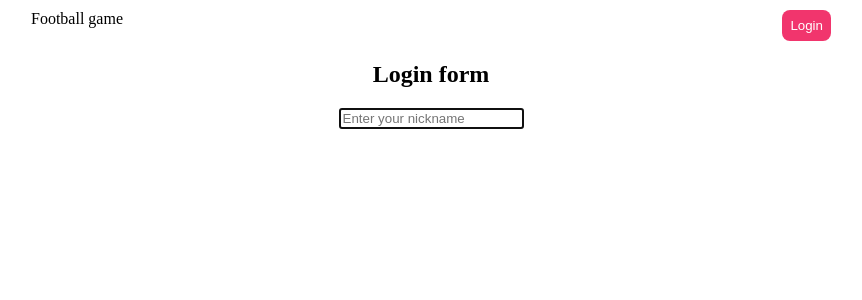
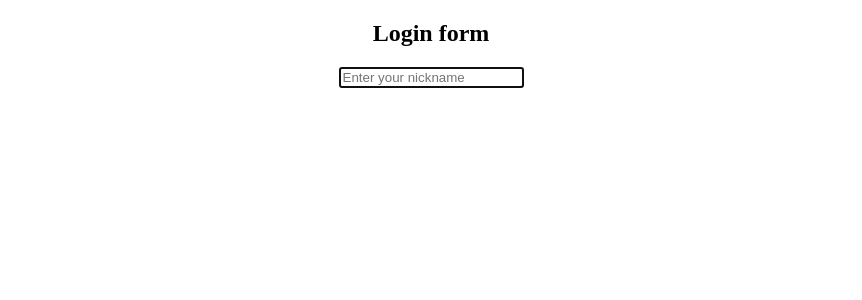
Before and after one commit to lipinskipawel/football-web, a React (Create React App) app: page /login in a window 1280 px wide. Shown: the top 300 px of the page, without its empty margins (209-1071 px from the left). Built offline with nearby package versions, Linux system fonts and the light colour scheme.

Commit message:
Save nickname in local storage

```diff
--- a/src/App.js
+++ b/src/App.js
@@ -1,13 +1,11 @@
 import { Routes, Route } from "react-router-dom";
 import GameFrame from "./game/GameFrame";
-import Navbar from "./Navbar";
 import Home from "./Home";
 import Login from "./Login";
 
 function App() {
   return (
     <div>
-      <Navbar />
       <Routes>
         <Route path="/" element={<Home />} />
         <Route path="/game" element={<GameFrame />} />
--- a/src/Home.js
+++ b/src/Home.js
@@ -1,10 +1,14 @@
+import Navbar from "./Navbar";
 import PlayerList from "./PlayerList";
 
 const Home = () => {
   return (
-    <div className="home">
-      <PlayerList />
-    </div>
+    <>
+      <Navbar />
+      <div className="home">
+        <PlayerList />
+      </div>
+    </>
   );
 };
 
--- a/src/Login.js
+++ b/src/Login.js
@@ -1,14 +1,15 @@
-import { useState } from "react";
 import { useNavigate } from "react-router-dom";
+import useLocalStorage from "./useLocalStorage";
 
 const Login = () => {
-  const [nickname, setNickname] = useState("");
+  const [nickname, setNickname] = useLocalStorage("nickname");
   const navigate = useNavigate();
 
   const onKeyUp = (e) => {
     e.preventDefault();
     setNickname(e.target.value);
     if (e.key === "Enter") {
+      setNickname(nickname);
       navigate("/");
     }
   };
--- a/src/Navbar.js
+++ b/src/Navbar.js
@@ -3,7 +3,7 @@ import NavbarRightSide from "./NavbarRightSide";
 const Navbar = () => {
   return (
     <div className="navbar">
-      <div>Football game</div>
+      <div>Football game </div>
       <NavbarRightSide />
     </div>
   );
--- a/src/NavbarRightSide.js
+++ b/src/NavbarRightSide.js
@@ -1,8 +1,8 @@
-import { useState } from "react";
 import { useNavigate } from "react-router-dom";
+import useLocalStorage from "./useLocalStorage";
 
 const NavbarRightSide = () => {
-  const [user, setUser] = useState();
+  const [user] = useLocalStorage("nickname");
   const navigate = useNavigate();
 
   const onLogin = () => {
@@ -13,7 +13,7 @@ const NavbarRightSide = () => {
     <>
       {user && (
         <button disabled style={{ cursor: "default" }}>
-          {user.nickname}
+          {user}
         </button>
       )}
       {!user && <button onClick={onLogin}>Login</button>}
```
